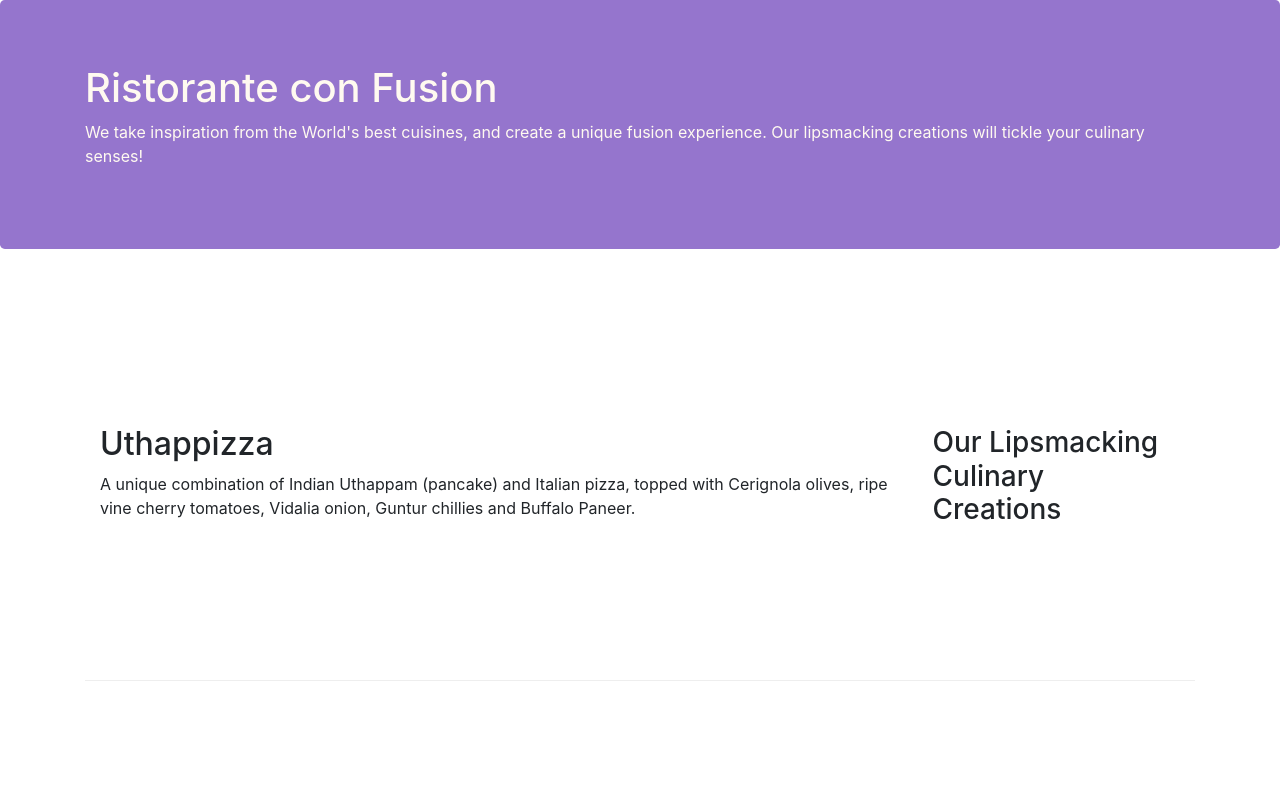
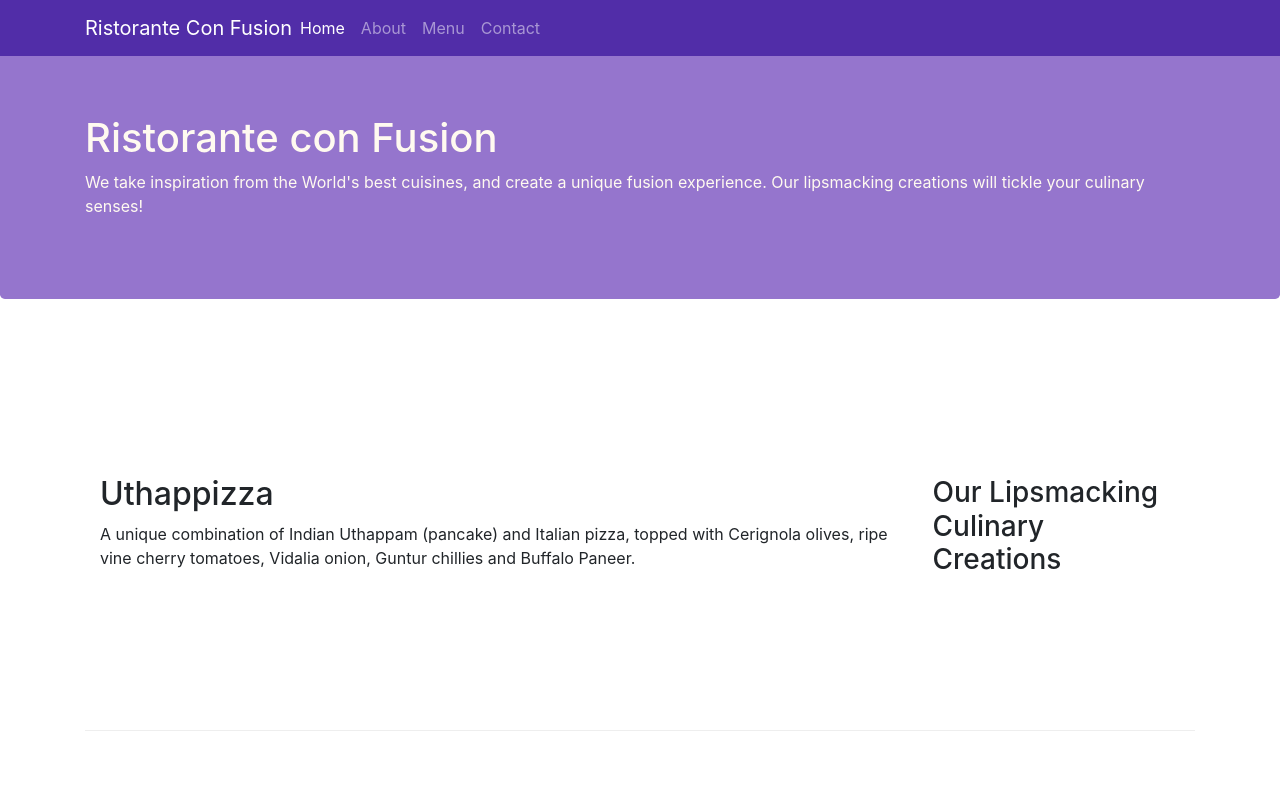
Before and after one commit to gabrielmillard/bootstrap-test, a website: page index.html in a window 1280 px wide. Shown: the top 800 px of the page. Drawn offline with nearby package versions, Linux system fonts and the light colour scheme.

Commit message:
Fourth Commit

```diff
--- a/CSS/styles.css
+++ b/CSS/styles.css
@@ -28,3 +28,12 @@
   margin: 0px;
   color: #0f0f0f;
 }
+
+body{
+  padding: 50px 0px 0px 0px;
+  z-index: 0;
+}
+
+.navbar-dark{
+  background-color: #512DA8;
+}
--- a/index.html
+++ b/index.html
@@ -14,7 +14,22 @@
 </head>
 
 <body>
-
+    <nav class="navbar navbar-dark navbar-expand-sm fixed-top">
+        <div class="container">
+          <button class="navbar-toggler" type="button" data-toggle="collapse" data-target="#Navbar">
+            <span class="navbar-toggler-icon"></span>
+          </button>
+            <a class="navbar-brand mr-auto" href="#">Ristorante Con Fusion</a>
+            <div class="collapse navbar-collapse" id="Navbar">
+              <ul class="navbar-nav mr-auto">
+                <li class="nav-item active"><a class="nav-link" href="#"> Home</a></li>
+                <li class="nav-item"><a class="nav-link" href="./aboutus.html"> About</a></li>
+                <li class="nav-item"><a class="nav-link" href="#"> Menu</a></li>
+                <li class="nav-item"><a class="nav-link" href="#"> Contact</a></li>
+              </ul>
+            </div>
+        </div>
+    </nav>
     <header class="jumbotron">
         <div class="container">
             <div class="row row-header">
```
Also changed, not shown: aboutus.html (added, +49 -0 lines).
